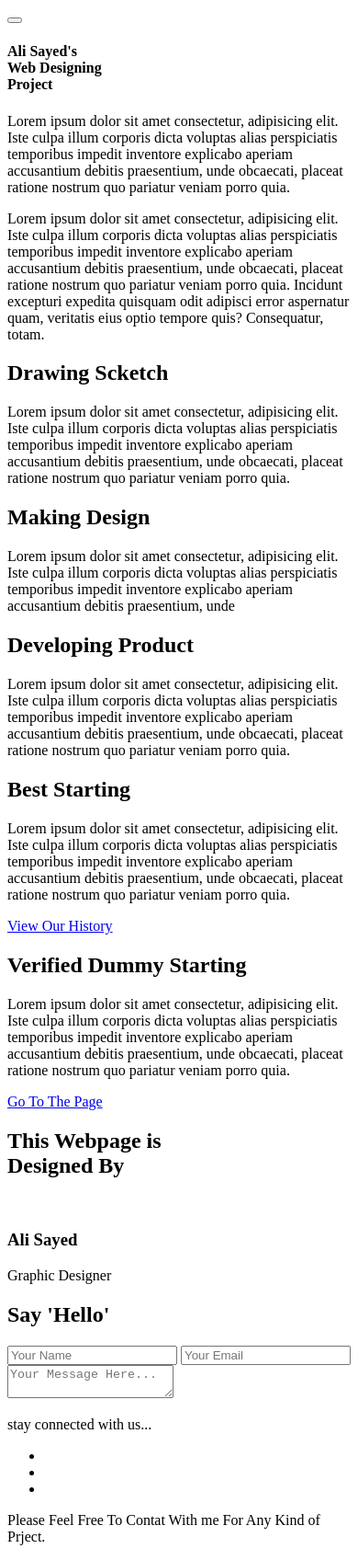
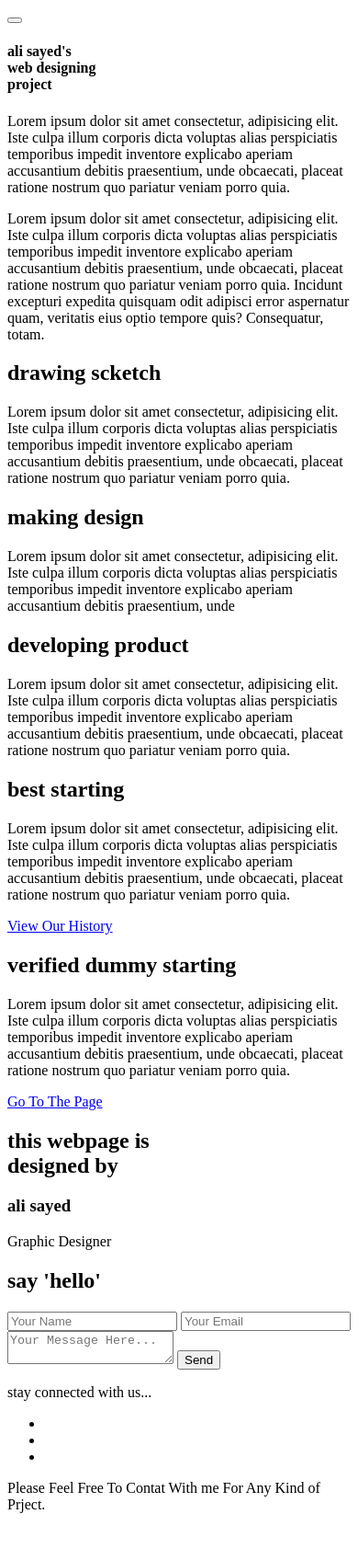
Before and after one commit to volchenokib/aliSayed, a website: page index.html in a window 390 px wide. Shown: the whole page at 92% size. After the commit the page ends 1661 px from the top, so only its background shows below. Drawn offline with Linux system fonts and the light colour scheme.

Commit message:
improve responsive design

```diff
--- a/index.html
+++ b/index.html
@@ -4,10 +4,7 @@
 		<meta charset="UTF-8" />
 		<meta name="viewport" content="width=device-width, initial-scale=1.0" />
 		<meta http-equiv="X-UA-Compatible" content="ie=edge" />
-		<link
-			href="https://fonts.googleapis.com/css?family=Roboto:300,400,900"
-			rel="stylesheet"
-		/>
+		<link href="https://fonts.googleapis.com/css?family=Roboto:300,400,900" rel="stylesheet" />
 		<title>aliSayed</title>
 	</head>
 
@@ -20,26 +17,23 @@
 			<div class="grid-item grid-item_gray">
 				<button class="menu" type="button"></button>
 				<h4>
-					Ali Sayed's
+					ali sayed's
 					<br />
-					<b>Web Designing </b>
+					<b>web designing </b>
 					<br />
-					Project
+					project
 				</h4>
 
 				<p>
-					Lorem ipsum dolor sit amet consectetur, adipisicing elit. Iste culpa
-					illum corporis dicta voluptas alias perspiciatis temporibus impedit
-					inventore explicabo aperiam accusantium debitis praesentium, unde
-					obcaecati, placeat ratione nostrum quo pariatur veniam porro quia.
+					Lorem ipsum dolor sit amet consectetur, adipisicing elit. Iste culpa illum corporis dicta voluptas alias
+					perspiciatis temporibus impedit inventore explicabo aperiam accusantium debitis praesentium, unde obcaecati,
+					placeat ratione nostrum quo pariatur veniam porro quia.
 				</p>
 				<p>
-					Lorem ipsum dolor sit amet consectetur, adipisicing elit. Iste culpa
-					illum corporis dicta voluptas alias perspiciatis temporibus impedit
-					inventore explicabo aperiam accusantium debitis praesentium, unde
-					obcaecati, placeat ratione nostrum quo pariatur veniam porro quia.
-					Incidunt excepturi expedita quisquam odit adipisci error aspernatur
-					quam, veritatis eius optio tempore quis? Consequatur, totam.
+					Lorem ipsum dolor sit amet consectetur, adipisicing elit. Iste culpa illum corporis dicta voluptas alias
+					perspiciatis temporibus impedit inventore explicabo aperiam accusantium debitis praesentium, unde obcaecati,
+					placeat ratione nostrum quo pariatur veniam porro quia. Incidunt excepturi expedita quisquam odit adipisci
+					error aspernatur quam, veritatis eius optio tempore quis? Consequatur, totam.
 				</p>
 			</div>
 
@@ -47,42 +41,39 @@
 			<div class="grid-item grid-item_blue">
 				<div>
 					<h2>
-						Drawing
-						<b>Scketch</b>
+						drawing
+						<b>scketch</b>
 					</h2>
 
 					<p>
-						Lorem ipsum dolor sit amet consectetur, adipisicing elit. Iste culpa
-						illum corporis dicta voluptas alias perspiciatis temporibus impedit
-						inventore explicabo aperiam accusantium debitis praesentium, unde
-						obcaecati, placeat ratione nostrum quo pariatur veniam porro quia.
+						Lorem ipsum dolor sit amet consectetur, adipisicing elit. Iste culpa illum corporis dicta voluptas alias
+						perspiciatis temporibus impedit inventore explicabo aperiam accusantium debitis praesentium, unde obcaecati,
+						placeat ratione nostrum quo pariatur veniam porro quia.
 					</p>
 				</div>
 
 				<div>
 					<h2>
-						Making
-						<b>Design</b>
+						making
+						<b>design</b>
 					</h2>
 
 					<p>
-						Lorem ipsum dolor sit amet consectetur, adipisicing elit. Iste culpa
-						illum corporis dicta voluptas alias perspiciatis temporibus impedit
-						inventore explicabo aperiam accusantium debitis praesentium, unde
+						Lorem ipsum dolor sit amet consectetur, adipisicing elit. Iste culpa illum corporis dicta voluptas alias
+						perspiciatis temporibus impedit inventore explicabo aperiam accusantium debitis praesentium, unde
 					</p>
 				</div>
 
 				<div>
 					<h2>
-						Developing
-						<b>Product</b>
+						developing
+						<b>product</b>
 					</h2>
 
 					<p>
-						Lorem ipsum dolor sit amet consectetur, adipisicing elit. Iste culpa
-						illum corporis dicta voluptas alias perspiciatis temporibus impedit
-						inventore explicabo aperiam accusantium debitis praesentium, unde
-						obcaecati, placeat ratione nostrum quo pariatur veniam porro quia.
+						Lorem ipsum dolor sit amet consectetur, adipisicing elit. Iste culpa illum corporis dicta voluptas alias
+						perspiciatis temporibus impedit inventore explicabo aperiam accusantium debitis praesentium, unde obcaecati,
+						placeat ratione nostrum quo pariatur veniam porro quia.
 					</p>
 				</div>
 			</div>
@@ -90,15 +81,14 @@
 			<!-- item d-->
 			<div class="grid-item grid-item_beige">
 				<h2>
-					Best
-					<b>Starting</b>
+					best
+					<b>starting</b>
 				</h2>
 
 				<p>
-					Lorem ipsum dolor sit amet consectetur, adipisicing elit. Iste culpa
-					illum corporis dicta voluptas alias perspiciatis temporibus impedit
-					inventore explicabo aperiam accusantium debitis praesentium, unde
-					obcaecati, placeat ratione nostrum quo pariatur veniam porro quia.
+					Lorem ipsum dolor sit amet consectetur, adipisicing elit. Iste culpa illum corporis dicta voluptas alias
+					perspiciatis temporibus impedit inventore explicabo aperiam accusantium debitis praesentium, unde obcaecati,
+					placeat ratione nostrum quo pariatur veniam porro quia.
 				</p>
 
 				<a href="#">View Our History</a>
@@ -107,15 +97,14 @@
 			<!-- item e-->
 			<div class="grid-item grid-item_black">
 				<h2>
-					Verified Dummy
-					<b>Starting</b>
+					verified dummy
+					<b>starting</b>
 				</h2>
 
 				<p>
-					Lorem ipsum dolor sit amet consectetur, adipisicing elit. Iste culpa
-					illum corporis dicta voluptas alias perspiciatis temporibus impedit
-					inventore explicabo aperiam accusantium debitis praesentium, unde
-					obcaecati, placeat ratione nostrum quo pariatur veniam porro quia.
+					Lorem ipsum dolor sit amet consectetur, adipisicing elit. Iste culpa illum corporis dicta voluptas alias
+					perspiciatis temporibus impedit inventore explicabo aperiam accusantium debitis praesentium, unde obcaecati,
+					placeat ratione nostrum quo pariatur veniam porro quia.
 				</p>
 
 				<a href="#">Go To The Page</a>
@@ -124,15 +113,14 @@
 			<!-- item f-->
 			<div class="grid-item grid-item_human">
 				<h2>
-					This Webpage is
+					this webpage is
 					<br />
-					<b>Designed By</b>
+					<b>designed by</b>
 				</h2>
 				<div>
 					<div class="logo"></div>
 					<div>
-						<img src="#" alt="" />
-						<h3>Ali Sayed</h3>
+						<h3>ali sayed</h3>
 						<p>Graphic Designer</p>
 					</div>
 				</div>
@@ -141,16 +129,13 @@
 			<!-- item g-->
 			<div class="grid-item grid-item_green">
 				<div>
-					<h2>Say <b>'Hello'</b></h2>
+					<h2>say <b>'hello'</b></h2>
 
 					<form class="form" action="">
 						<input type="text" placeholder="Your Name" />
 						<input type="text" placeholder="Your Email" />
-						<textarea
-							name=""
-							id=""
-							placeholder="Your Message Here..."
-						></textarea>
+						<textarea name="" id="" placeholder="Your Message Here..."></textarea>
+						<button class="button button_right" type="submit">Send</button>
 					</form>
 				</div>
 
--- a/src/style.scss
+++ b/src/style.scss
@@ -1,5 +1,10 @@
+// vars
+$breakepointL: 1024px;
+$breakepointS: 768px;
+$breakepointXS: 414px;
+
 body {
-	font-family: 'Roboto', sans-serif;
+	font-family: "Roboto", sans-serif;
 	padding: 0;
 	margin: 0;
 }
@@ -23,10 +28,12 @@ h4 {
 	font-weight: 200;
 	letter-spacing: 1px;
 	margin-top: 0;
+	text-transform: capitalize;
 	b {
 		font-weight: 900;
+		text-transform: capitalize;
 	}
-	@media (max-width: 768px) {
+	@media (max-width: $breakepointL) {
 		font-size: 30px;
 	}
 }
@@ -35,6 +42,10 @@ p {
 	font-size: 15.57px;
 	line-height: 28px;
 	margin-bottom: 0;
+	@media (max-width: $breakepointL) {
+		font-size: 13px;
+		line-height: 22px;
+	}
 }
 
 a {
@@ -43,14 +54,38 @@ a {
 	color: #ffffff;
 	display: inline-block;
 	padding: 15px 45px;
-	margin-top: 85px;
+	// margin-top: 85px;
+	margin-top: 8%;
 	text-decoration: none;
+	@media (max-width: $breakepointS) {
+		font-size: 13px !important;
+	}
 }
 
 a,
 input,
-textarea {
+textarea,
+button {
 	font-size: 16.57px;
+}
+
+.button {
+	&_right {
+		margin-left: auto;
+	}
+	background-color: transparent;
+	border: 1px solid #ffffff;
+	border-radius: 10px;
+	color: #ffffff;
+	cursor: pointer;
+	display: inline-block;
+	padding: 15px 0;
+	margin-top: 20px;
+	min-width: 190px;
+	text-decoration: none;
+	@media (max-width: $breakepointS) {
+		font-size: 13px !important;
+	}
 }
 
 .menu {
@@ -68,12 +103,16 @@ textarea {
 	display: grid;
 	grid-template-columns: 1fr 1fr 1fr 1fr 1fr 1fr 1fr 1fr 1fr;
 	grid-template-areas:
-		'a a a a a a b b b'
-		'c c c c d d d d d'
-		'c c c c e e e e e'
-		'f f f g g g g g g';
-	@media (max-width: 768px) {
-		grid-template-areas: 'a' 'b' 'c' 'd' 'e' 'f' 'g';
+		"a a a a a a b b b"
+		"c c c c d d d d d"
+		"c c c c e e e e e"
+		"f f f g g g g g g";
+	@media (max-width: $breakepointL) {
+		grid-template-areas: "b" "b" "c" "d" "e" "f" "g";
+		grid-template-columns: repeat(auto-fit, minmax(320px, 1fr));
+	}
+	@media (max-width: $breakepointS) {
+		grid-template-areas: "b" "b" "c" "d" "e" "f" "g";
 		grid-template-columns: repeat(auto-fit, minmax(320px, 1fr));
 	}
 }
@@ -83,12 +122,15 @@ textarea {
 	background-repeat: no-repeat;
 	background-size: cover;
 	padding: 60px 55px;
+	@media (max-width: $breakepointS) {
+		padding: 40px 35px;
+	}
 
 	&_bg {
 		background-image: url(./img/bg.png);
 		grid-area: a;
-		@media (max-width: 768px) {
-			min-height: 300px;
+		@media (max-width: $breakepointL) {
+			display: none;
 		}
 	}
 	&_gray {
@@ -101,6 +143,9 @@ textarea {
 		grid-area: c;
 		div {
 			margin-bottom: 70px;
+			&:last-child {
+				margin-bottom: 0;
+			}
 		}
 	}
 	&_beige {
@@ -110,11 +155,17 @@ textarea {
 			border: 1px solid #000000;
 			color: #000000;
 		}
+		@media (max-width: $breakepointS) {
+			text-align: center;
+		}
 	}
 	&_black {
 		background-image: url(./img/bg_black.png);
 		color: #ffffff;
 		grid-area: e;
+		@media (max-width: $breakepointS) {
+			text-align: center;
+		}
 	}
 	&_human {
 		background-image: url(./img/bg_human.png);
@@ -123,8 +174,11 @@ textarea {
 		flex-direction: column;
 		justify-content: space-between;
 		grid-area: f;
-		min-height: 615px h3 {
+		h3 {
 			margin-bottom: 0;
+		}
+		@media (max-width: $breakepointS) {
+			text-align: center;
 		}
 	}
 	&_green {
@@ -135,6 +189,18 @@ textarea {
 		justify-content: space-between;
 		grid-area: g;
 		min-height: 615px;
+		@media (max-width: $breakepointL) {
+			min-height: inherit;
+		}
+		@media (max-width: $breakepointS) {
+			text-align: center;
+		}
+
+		form {
+			textarea {
+				padding: 10px;
+			}
+		}
 	}
 }
 
@@ -148,47 +214,37 @@ textarea {
 	justify-content: space-between;
 	max-width: 620px;
 
+	input,
+	textarea {
+		background-color: transparent;
+		border: 1px solid #ffffff;
+		border-radius: 10px;
+		color: #ffffff;
+		padding: 10px;
+		margin-bottom: 12px;
+		&::placeholder {
+			color: #ffffff;
+		}
+	}
+
 	input {
 		box-sizing: border-box;
 		width: 48%;
 		padding: 10px 15px;
-		&::-webkit-input-placeholder {
-			color: #ffffff;
-		}
-		&::-ms-input-placeholder {
-			color: #ffffff;
-		}
-		&::-ms-input-placeholder {
-			color: #ffffff;
-		}
-		&::placeholder {
-			color: #ffffff;
+		@media (max-width: $breakepointS) {
+			&:first-child {
+				margin-right: 5px;
+			}
 		}
 	}
 
 	textarea {
 		min-height: 125px;
 		width: 100%;
-		&::-webkit-textarea-placeholder {
-			color: #ffffff;
-		}
-		&::-ms-textarea-placeholder {
-			color: #ffffff;
-		}
-		&::-ms-textarea-placeholder {
-			color: #ffffff;
-		}
-		&::placeholder {
-			color: #ffffff;
-		}
 	}
 
-	input,
-	textarea {
-		background-color: transparent;
-		border: 1px solid #ffffff;
-		border-radius: 10px;
-		margin-bottom: 12px;
+	@media (max-width: $breakepointS) {
+		justify-content: center;
 	}
 }
 
@@ -231,6 +287,12 @@ textarea {
 	background-repeat: no-repeat;
 	display: block;
 	height: 90px;
-	margin-bottom: 5px;
+	margin-bottom: 25px;
 	width: 90px;
+	@media (max-width: $breakepointS) {
+		background-size: cover;
+		height: 70px;
+		margin: 0 auto 25px;
+		width: 70px;
+	}
 }
```
